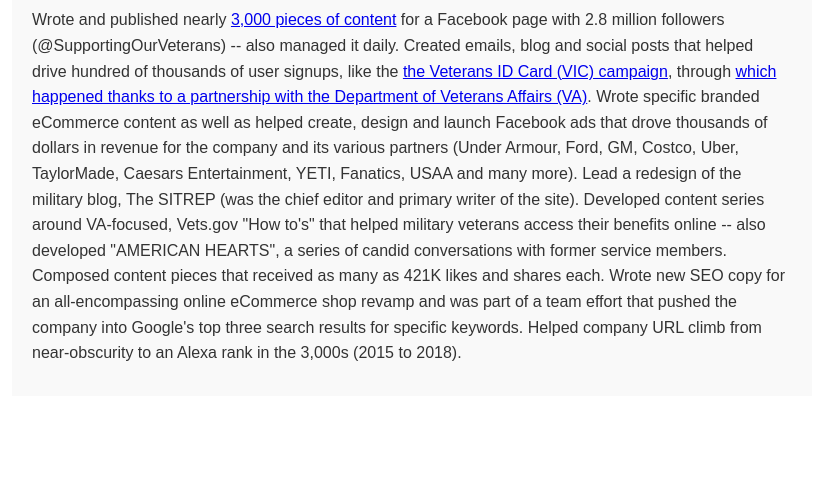
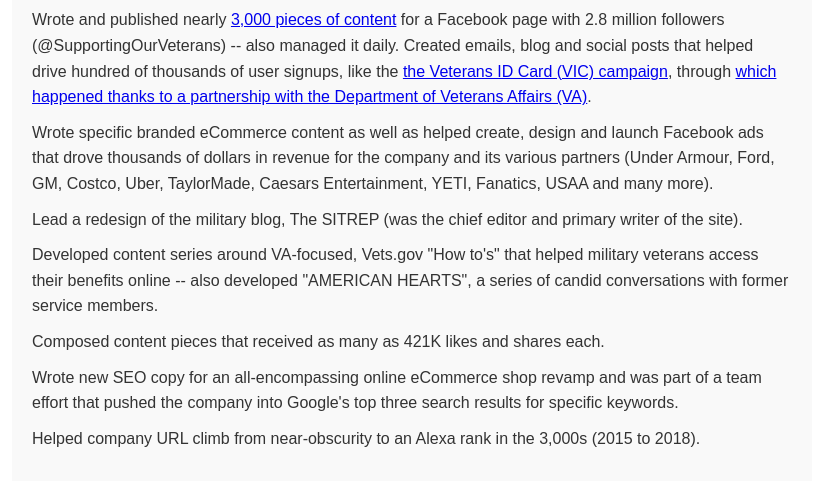
Before and after one commit to khobster/bubtheescapeartist, a plain HTML site: page copywriting.html in a window 1280 px wide. Shown: the part 1966-2451 px from the top of the page, without its empty margins (228-1045 px from the left). Before the commit the page ends 2402 px from the top, so only its background shows below. Drawn offline with Linux system fonts and the light colour scheme.

Commit message:
Update copywriting.html

```diff
--- a/copywriting.html
+++ b/copywriting.html
@@ -50,19 +50,19 @@ well as website and social media content that significantly enhanced user engage
             <div class="time-period">2015-2018</div>
             <p>Wrote and published nearly <a href="https://military.id.me/">3,000 pieces of content</a> for a Facebook page with 2.8 million followers (@SupportingOurVeterans) -- also managed it daily.
 
-Created emails, blog and social posts that helped drive hundred of thousands of user signups, like the <a href="https://news.va.gov/43442/va-announces-rollout-application-process-new-veterans-id-card/">the Veterans ID Card (VIC) campaign</a>, through <a href="https://help.id.me/hc/en-us/articles/4416188902039-Veterans-Affairs-and-ID-me#:~:text=Go%20to%20VA.gov%20and,to%20provide%20any%20additional%20information.m"> which happened thanks to a partnership with the Department of Veterans Affairs (VA)</a>.
+Created emails, blog and social posts that helped drive hundred of thousands of user signups, like the <a href="https://news.va.gov/43442/va-announces-rollout-application-process-new-veterans-id-card/">the Veterans ID Card (VIC) campaign</a>, through <a href="https://help.id.me/hc/en-us/articles/4416188902039-Veterans-Affairs-and-ID-me#:~:text=Go%20to%20VA.gov%20and,to%20provide%20any%20additional%20information.m"> which happened thanks to a partnership with the Department of Veterans Affairs (VA)</a>.</p>
 
-Wrote specific branded eCommerce content as well as helped create, design and launch Facebook ads that drove thousands of dollars in revenue for the company and its various partners (Under Armour, Ford, GM, Costco, Uber, TaylorMade, Caesars Entertainment, YETI, Fanatics, USAA and many more).
+<p>Wrote specific branded eCommerce content as well as helped create, design and launch Facebook ads that drove thousands of dollars in revenue for the company and its various partners (Under Armour, Ford, GM, Costco, Uber, TaylorMade, Caesars Entertainment, YETI, Fanatics, USAA and many more).</p>
 
-Lead a redesign of the military blog, The SITREP (was the chief editor and primary writer of the site).
+<p>Lead a redesign of the military blog, The SITREP (was the chief editor and primary writer of the site).</p>
 
-Developed content series around VA-focused, Vets.gov "How to's" that helped military veterans access their benefits online -- also developed "AMERICAN HEARTS", a series of candid conversations with former service members.
+<p>Developed content series around VA-focused, Vets.gov "How to's" that helped military veterans access their benefits online -- also developed "AMERICAN HEARTS", a series of candid conversations with former service members.</p>
 
-Composed content pieces that received as many as 421K likes and shares each.
+<p>Composed content pieces that received as many as 421K likes and shares each.</p>
 
-Wrote new SEO copy for an all-encompassing online eCommerce shop revamp and was part of a team effort that pushed the company into Google's top three search results for specific keywords.
+<p>Wrote new SEO copy for an all-encompassing online eCommerce shop revamp and was part of a team effort that pushed the company into Google's top three search results for specific keywords.</p>
 
-Helped company URL climb from near-obscurity to an Alexa rank in the 3,000s (2015 to 2018).</p>
+<p>Helped company URL climb from near-obscurity to an Alexa rank in the 3,000s (2015 to 2018).</p>
         </div>
         <!-- Repeat the above block for each experience, replacing the content and logos accordingly -->
     </section>
```
